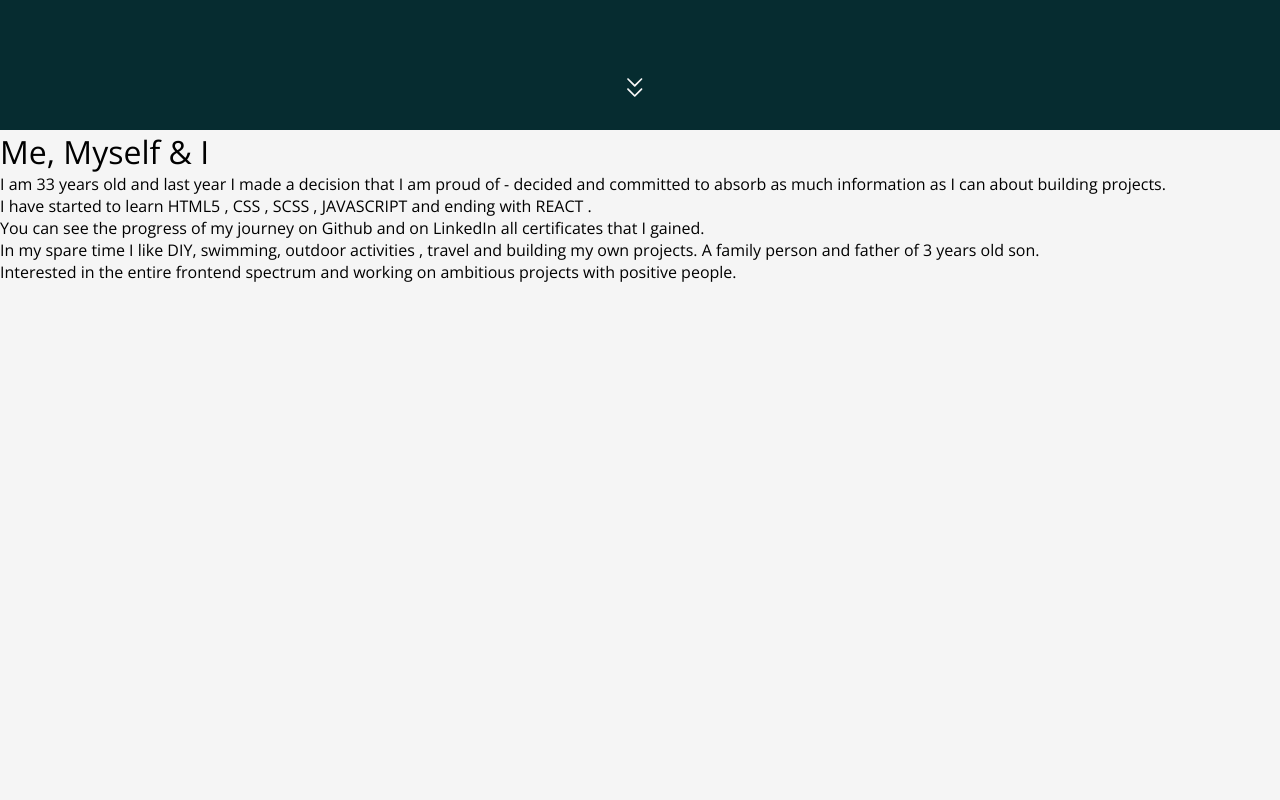
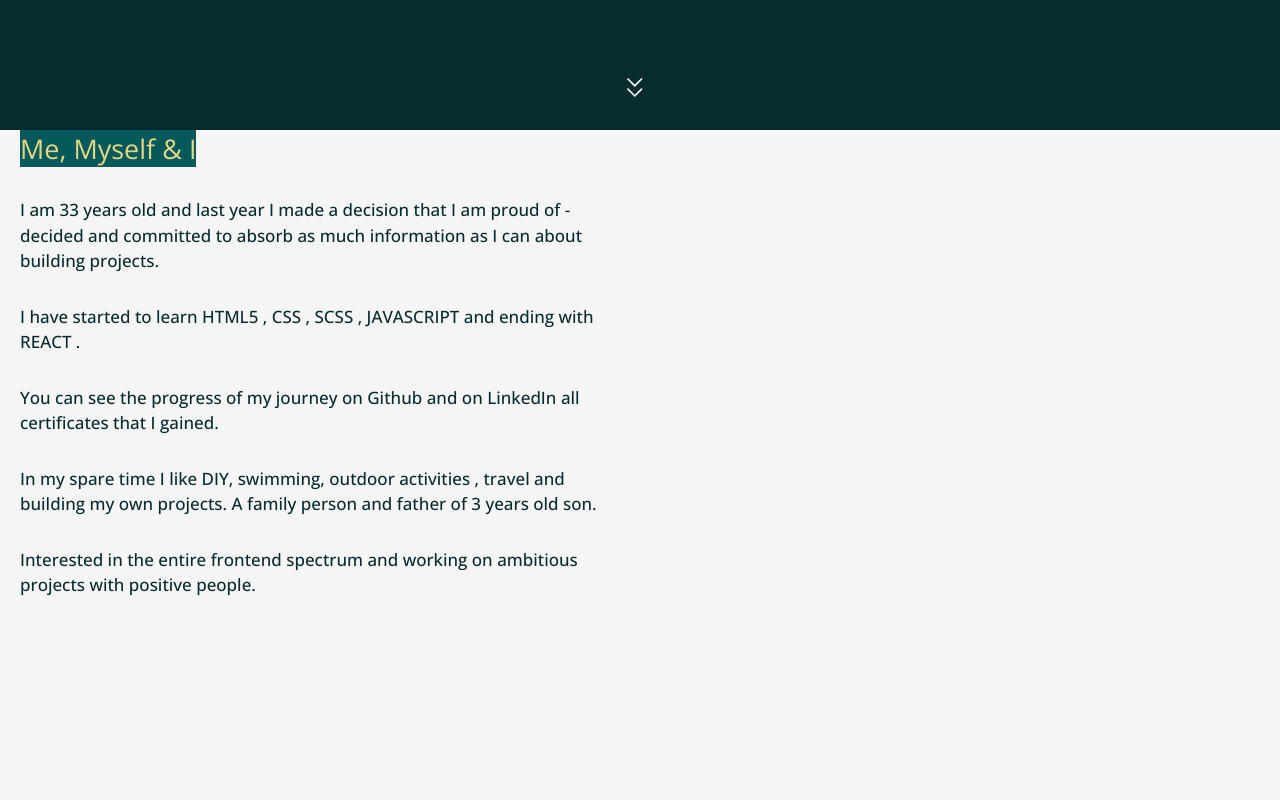
Before and after one commit to Adriantutuianu/personal-website, a React (Create React App) app: page / in a window 1280 px wide. Shown: the part 740-1540 px from the top of the page. Built offline with nearby package versions, Linux system fonts and the light colour scheme.

Commit message:
Styled text-content in about section

```diff
--- a/src/Sections/About.js
+++ b/src/Sections/About.js
@@ -6,15 +6,17 @@ import ScrollTo from "../components/ScrollTo";
 const About = ({ setTitle }) => {
   return (
     <Element name="about-section" id="about" className="section">
-      <h1>Me, Myself & I </h1>
+      <div className="text-content">
+        {" "}
+        <span>Me, Myself & I </span>
         <p>
           I am 33 years old and last year I made a decision that I am proud of -
           decided and committed to absorb as much information as I can about
           building projects.
         </p>
         <p>
-        I have started to learn HTML5 , CSS , SCSS , JAVASCRIPT and ending with
-        REACT .
+          I have started to learn HTML5 , CSS , SCSS , JAVASCRIPT and ending
+          with REACT .
         </p>
         <p>
           You can see the progress of my journey on Github and on LinkedIn all
@@ -22,12 +24,14 @@ const About = ({ setTitle }) => {
         </p>
         <p>
           In my spare time I like DIY, swimming, outdoor activities , travel and
-        building my own projects. A family person and father of 3 years old son.
+          building my own projects. A family person and father of 3 years old
+          son.
         </p>
         <p>
           Interested in the entire frontend spectrum and working on ambitious
           projects with positive people.
         </p>
+      </div>
       <ScrollTo
         destination={"projects-section"}
         title={"Projects - Adrian Tut"}
--- a/src/Sections/about.scss
+++ b/src/Sections/about.scss
@@ -1,3 +1,21 @@
-#about {
+.section {
   background: var(--fourth-color);
+  .text-content {
+    height: 100%;
+    width: 48%;
+    padding-left: 20px;
+    span {
+      margin-top: 30px;
+      background-color: var(--secondary-color);
+      color: var(--third-color);
+      font-size: 27px;
+    }
+    p {
+      margin: 30px 0px;
+      font-size: 17px;
+      font-weight: 500;
+      line-height: 1.5;
+      color: var(--primary-color);
+    }
+  }
 }
```
Lines whose indentation alone changed are shown as unchanged.
